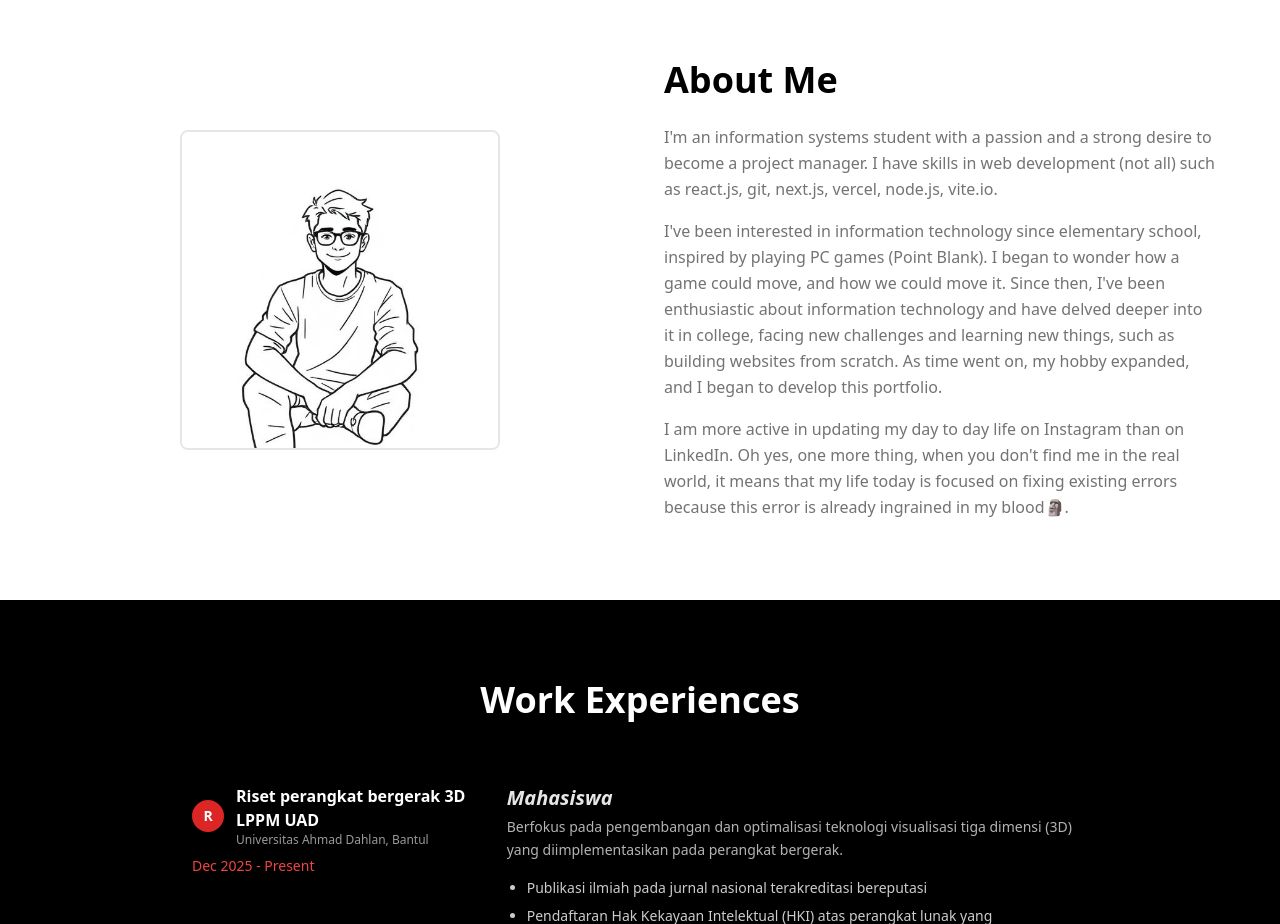
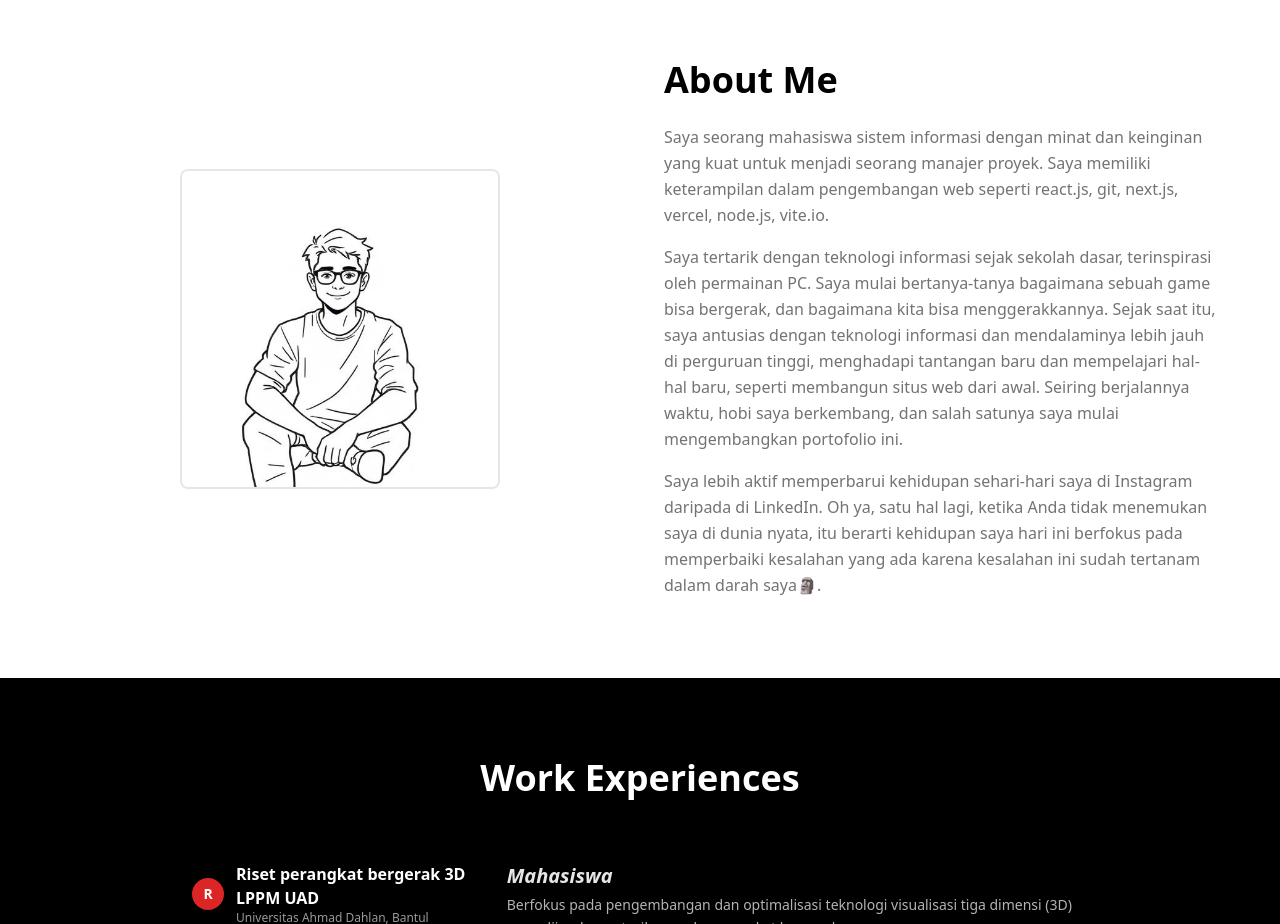
Before and after one commit to rchmdepr/portofolio2, a React (Vite) app: page / in a window 1280 px wide. Shown: the part 820-1744 px from the top of the page. Built offline with nearby package versions, Linux system fonts and the light colour scheme.

Commit message:
5/2/2025

```diff
--- a/src/components/AboutSection.tsx
+++ b/src/components/AboutSection.tsx
@@ -20,21 +20,20 @@ const AboutSection = () => {
 
             <div className="space-y-4 text-muted-foreground leading-relaxed">
               <p>
-                I'm an information systems student with a passion and a strong desire to become a project manager.
-                 I have skills in web development (not all) such as react.js, git, next.js, vercel, node.js, vite.io.
+                Saya seorang mahasiswa sistem informasi dengan minat dan keinginan yang kuat untuk menjadi seorang manajer proyek.
+                Saya memiliki keterampilan dalam pengembangan web   seperti react.js, git, next.js, vercel, node.js, vite.io.
               </p>
 
               <p>
-                I've been interested in information technology since elementary school, inspired by playing PC games (Point Blank).
-                I began to wonder how a game could move, and how we could move it. Since then, I've been enthusiastic
-                about information technology and have delved deeper into it in college, facing new challenges and learning new things,
-                such as building websites from scratch. As time went on, my hobby expanded, and I began to develop this portfolio.
+                Saya tertarik dengan teknologi informasi sejak sekolah dasar, terinspirasi oleh permainan PC.
+                Saya mulai bertanya-tanya bagaimana sebuah game bisa bergerak, dan bagaimana kita bisa menggerakkannya. Sejak saat itu, saya antusias dengan teknologi informasi dan mendalaminya lebih jauh di perguruan tinggi, menghadapi tantangan baru dan mempelajari hal-hal baru,
+                seperti membangun situs web dari awal. Seiring berjalannya waktu, hobi saya berkembang, dan salah satunya saya mulai mengembangkan portofolio ini.
               </p>
 
               <p>
-                I am more active in updating my day to day life on Instagram than on LinkedIn. Oh yes, one more thing, when you don't find
-                me in the real world, it means that my life today is focused on fixing existing errors because this error is
-                already ingrained in my blood🗿.
+               Saya lebih aktif memperbarui kehidupan sehari-hari saya di Instagram daripada di LinkedIn.
+               Oh ya, satu hal lagi, ketika Anda tidak menemukan saya di dunia nyata,
+               itu berarti kehidupan saya hari ini berfokus pada memperbaiki kesalahan yang ada karena kesalahan ini sudah tertanam dalam darah saya🗿.
               </p>
             </div>
           </div>
```
